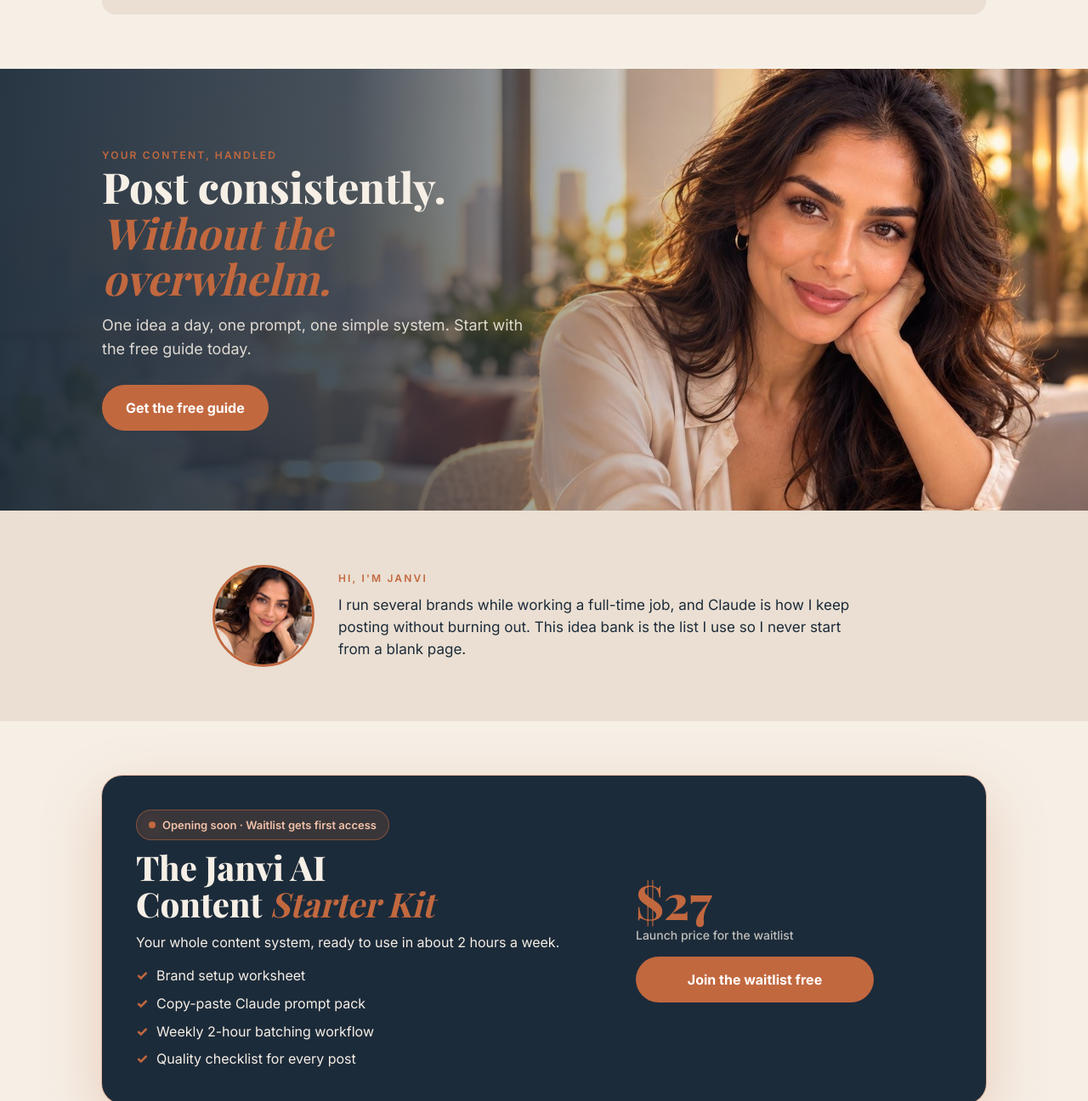
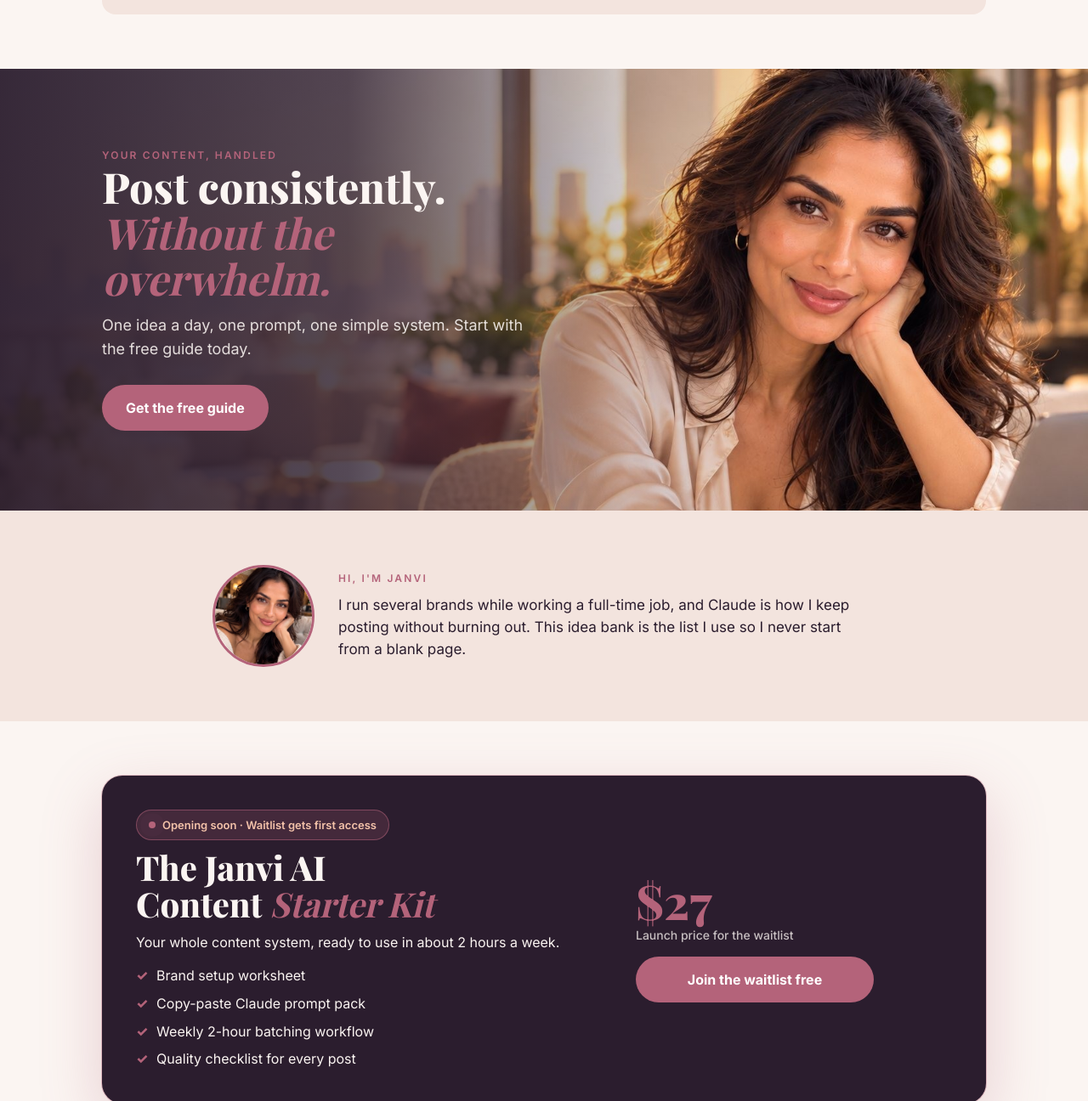
Before and after one commit to janvijilla/janvijilla-waitlist, a plain HTML site: page free-guide.html in a window 1280 px wide. Shown: the part 1504-2800 px from the top of the page at 85% size. Drawn offline with nearby package versions, Linux system fonts and the light colour scheme; a web font is replaced by a local one.

Commit message:
Update free-guide.html

```diff
--- a/free-guide.html
+++ b/free-guide.html
@@ -16,7 +16,7 @@
 <style>
 /* Layout: navy hero with photo + form card, then cream sections; one column on phones */
 :root{
-  --cream:#F6EFE6; --sand:#EADFD2; --navy:#1C2B3A; --terra:#C2683F; --terra-dark:#A9552F; --line:#D9CBBB; --ink:#1C2B3A; --muted:#5B6672;
+  --cream:#FBF5F2; --sand:#F3E4DE; --navy:#2B1D2E; --terra:#B4637A; --terra-dark:#9A4E64; --line:#E8D6CF; --ink:#2B1D2E; --muted:#6E5F68;
   --display:'Playfair Display', Georgia, 'Times New Roman', serif;
   --body:'Inter', -apple-system, 'Segoe UI', Roboto, Arial, sans-serif;
 }
@@ -48,7 +48,7 @@ h1 em,h2 em{font-style:italic;font-weight:700;color:var(--terra)}
 .fields{display:grid;gap:10px}
 label{font-size:13px;font-weight:600;color:var(--muted)}
 input{width:100%;font:inherit;font-size:16px;padding:13px 14px;border:1.5px solid var(--line);border-radius:12px;background:#fff;color:var(--ink)}
-input:focus{outline:none;border-color:var(--terra);box-shadow:0 0 0 3px rgba(194,104,63,.2)}
+input:focus{outline:none;border-color:var(--terra);box-shadow:0 0 0 3px rgba(180,99,122,.2)}
 .btn{display:inline-flex;justify-content:center;align-items:center;gap:8px;width:100%;margin-top:6px;font:inherit;font-weight:700;font-size:16px;padding:15px 18px;border:0;border-radius:999px;background:var(--terra);color:#fff;cursor:pointer;text-decoration:none;transition:background .15s}
 .btn:hover{background:var(--terra-dark)}
 .btn:focus-visible{outline:3px solid var(--navy);outline-offset:2px}
@@ -108,7 +108,7 @@ footer a{color:inherit}
 }
 /* Socials, strip, full-screen hero */
 .socials{display:flex;gap:10px}
-.socials a{display:grid;place-items:center;width:38px;height:38px;border-radius:50%;border:1px solid rgba(246,239,230,.3);color:var(--cream);transition:background .15s,color .15s}
+.socials a{display:grid;place-items:center;width:38px;height:38px;border-radius:50%;border:1px solid rgba(251,245,242,.3);color:var(--cream);transition:background .15s,color .15s}
 .socials a:hover{background:var(--cream);color:var(--navy)}
 .socials svg,.social-list svg{width:18px;height:18px;fill:currentColor}
 .strip{display:grid;grid-template-columns:repeat(3,1fr);gap:14px;margin-top:36px;max-width:860px}
@@ -132,20 +132,20 @@ footer .follow{font-family:var(--display);font-size:22px;font-weight:700;color:v
 @keyframes tick{from{transform:translateX(0)}to{transform:translateX(-50%)}}
 .photo-banner{position:relative;min-height:520px;display:flex;align-items:center;background:var(--navy);color:var(--cream);padding-block:64px;overflow:hidden}
 .pb-img{position:absolute;inset:0;width:100%;height:100%;object-fit:cover;object-position:95% 30%}
-.photo-banner::before{content:"";position:absolute;inset:0;background:linear-gradient(90deg,rgba(28,43,58,.94) 0%,rgba(28,43,58,.8) 32%,rgba(28,43,58,.2) 58%,rgba(28,43,58,0) 75%);z-index:1}
+.photo-banner::before{content:"";position:absolute;inset:0;background:linear-gradient(90deg,rgba(43,29,46,.94) 0%,rgba(43,29,46,.8) 32%,rgba(43,29,46,.2) 58%,rgba(43,29,46,0) 75%);z-index:1}
 .photo-banner .wrap{position:relative;z-index:2;width:100%}
 .photo-banner .wrap>*{max-width:500px}
 .photo-banner h2{font-size:clamp(32px,4vw,50px);max-width:8em}
 .photo-banner p{font-size:18px;opacity:.88;margin:14px 0 22px;max-width:28em}
 .photo-banner .btn{width:auto;padding-inline:28px}
-.ribbon{display:inline-flex;align-items:center;gap:8px;background:rgba(194,104,63,.18);border:1px solid rgba(194,104,63,.55);color:#F3C2A9;font-size:13px;font-weight:600;padding:7px 14px;border-radius:999px}
-.ribbon i{width:8px;height:8px;border-radius:50%;background:var(--terra);box-shadow:0 0 0 0 rgba(194,104,63,.7);animation:pulse 2s infinite}
-@keyframes pulse{70%{box-shadow:0 0 0 10px rgba(194,104,63,0)}100%{box-shadow:0 0 0 0 rgba(194,104,63,0)}}
-.kit{box-shadow:0 0 0 1px rgba(194,104,63,.35),0 24px 70px rgba(194,104,63,.28)}
+.ribbon{display:inline-flex;align-items:center;gap:8px;background:rgba(180,99,122,.18);border:1px solid rgba(180,99,122,.55);color:#F3C2A9;font-size:13px;font-weight:600;padding:7px 14px;border-radius:999px}
+.ribbon i{width:8px;height:8px;border-radius:50%;background:var(--terra);box-shadow:0 0 0 0 rgba(180,99,122,.7);animation:pulse 2s infinite}
+@keyframes pulse{70%{box-shadow:0 0 0 10px rgba(180,99,122,0)}100%{box-shadow:0 0 0 0 rgba(180,99,122,0)}}
+.kit{box-shadow:0 0 0 1px rgba(180,99,122,.35),0 24px 70px rgba(180,99,122,.28)}
 @media (max-width:700px){
   .photo-banner{min-height:620px;align-items:flex-end;padding-block:40px}
   .pb-img{height:62%;object-position:80% 25%}
-  .photo-banner::before{background:linear-gradient(0deg,var(--navy) 34%,rgba(28,43,58,.6) 50%,rgba(28,43,58,0) 70%)}
+  .photo-banner::before{background:linear-gradient(0deg,var(--navy) 34%,rgba(43,29,46,.6) 50%,rgba(43,29,46,0) 70%)}
   .ticker-track{font-size:17px}
 }
 @media (prefers-reduced-motion:reduce){html{scroll-behavior:auto}.btn{transition:none}.ticker-track,.ribbon i{animation:none}}
```
